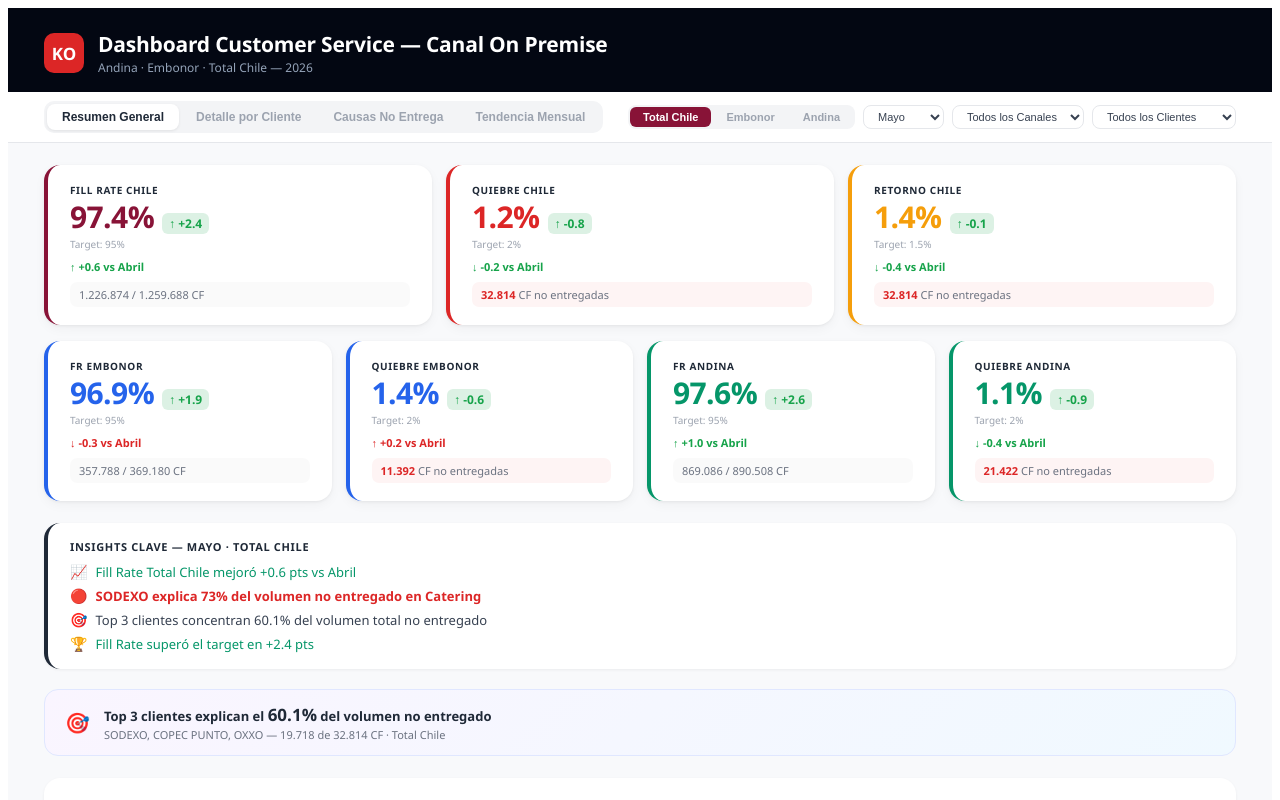
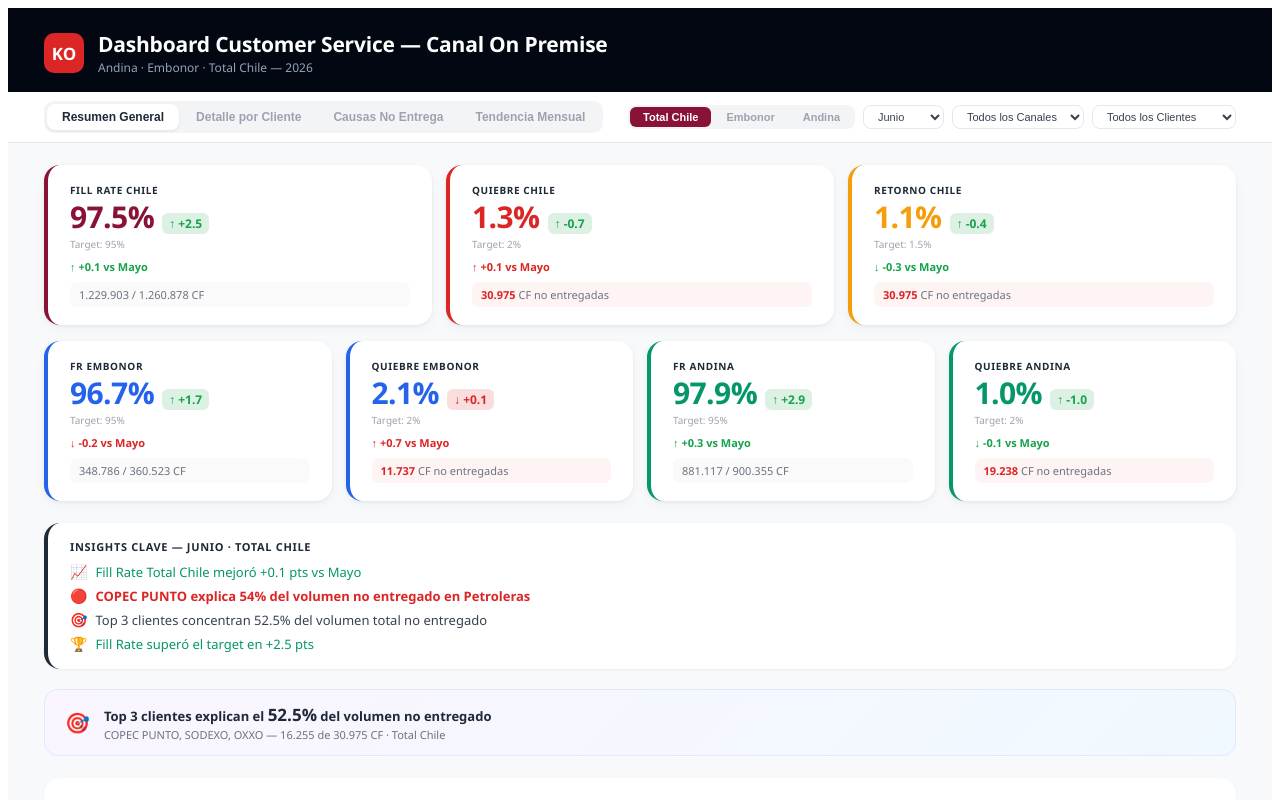
Before and after one commit to nicolasmiatello/cs-dashboard-chile-op, a React (Vite) app: page / in a window 1280 px wide. Shown: the top 800 px of the page. Built offline with nearby package versions, Linux system fonts and the light colour scheme.

Commit message:
Update App.jsx

```diff
--- a/src/App.jsx
+++ b/src/App.jsx
@@ -22,7 +22,7 @@ const CANAL_MAP = {
 };
 
 const CANALES = ["Catering", "Petroleras", "Fast Food", "C Stores", "Entretención", "Pizzería"];
-const MESES = ["Enero", "Febrero", "Marzo", "Abril", "Mayo"];
+const MESES = ["Enero", "Febrero", "Marzo", "Abril", "Mayo", "Junio"];
 const ALL_CADENAS = Object.keys(CANAL_MAP);
 const TARGETS = { fr: 95.0, quiebre: 2.0, retorno: 1.5 };
 
@@ -103,6 +103,21 @@ const RAW = {
       "ENJOY": { cf_sol: 11643, cf: 11526, fr: 99.0, quiebre: 0.5, retorno: 0.1 },
       "PAPA JOHNS": { cf_sol: 21639, cf: 21479, fr: 99.3, quiebre: 0.3, retorno: 0.4 },
     },
+    Junio: {
+      "SODEXO": { cf_sol: 108464, cf: 106240, fr: 97.9, quiebre: 1.6, retorno: 0.5 },
+      "COPEC PUNTO": { cf_sol: 81380, cf: 79279, fr: 97.4, quiebre: 1.1, retorno: 1.5 },
+      "ENEX/SHELL": { cf_sol: 33724, cf: 32681, fr: 96.9, quiebre: 1.8, retorno: 1.3 },
+      "PETROBRAS": { cf_sol: 35088, cf: 33455, fr: 95.3, quiebre: 2.6, retorno: 2.0 },
+      "DOGGIS": { cf_sol: 7680, cf: 6307, fr: 82.1, quiebre: 16.7, retorno: 1.2 },
+      "JUAN MAESTRO": { cf_sol: 3452, cf: 3022, fr: 87.5, quiebre: 10.8, retorno: 1.6 },
+      "MC DONALDS": { cf_sol: 5820, cf: 5715, fr: 98.2, quiebre: 0.7, retorno: 1.1 },
+      "SUBWAY": { cf_sol: 9171, cf: 8916, fr: 97.2, quiebre: 0.6, retorno: 2.2 },
+      "TARRAGONA": { cf_sol: 7363, cf: 6719, fr: 91.3, quiebre: 7.1, retorno: 1.6 },
+      "OXXO": { cf_sol: 20178, cf: 19539, fr: 96.8, quiebre: 1.8, retorno: 1.3 },
+      "CINEMARK": { cf_sol: 7400, cf: 7266, fr: 98.2, quiebre: 1.5, retorno: 0.3 },
+      "ENJOY": { cf_sol: 12026, cf: 11489, fr: 95.5, quiebre: 2.8, retorno: 1.7 },
+      "PAPA JOHNS": { cf_sol: 28777, cf: 28158, fr: 97.8, quiebre: 1.6, retorno: 0.6 },
+    },
   },
   andina: {
     Enero: {
@@ -179,6 +194,21 @@ const RAW = {
       "OXXO": { cf_sol: 122375, cf: 117018, fr: 95.6, quiebre: 1.6, retorno: 2.8 },
       "CINEMARK": { cf_sol: 8324, cf: 8183, fr: 98.3, quiebre: 1.4, retorno: 0.3 },
       "PAPA JOHNS": { cf_sol: 33347, cf: 32495, fr: 97.4, quiebre: 1.7, retorno: 0.8 },
+    },
+    Junio: {
+      "EUREST/COMPASS": { cf_sol: 150614, cf: 146757, fr: 97.4, quiebre: 1.1, retorno: 1.4 },
+      "SODEXO": { cf_sol: 214459, cf: 210957, fr: 98.4, quiebre: 0.7, retorno: 1.0 },
+      "COPEC PUNTO": { cf_sol: 176811, cf: 172946, fr: 97.8, quiebre: 0.9, retorno: 1.3 },
+      "ENEX/SHELL": { cf_sol: 61272, cf: 59743, fr: 97.5, quiebre: 1.2, retorno: 1.3 },
+      "PETROBRAS": { cf_sol: 74635, cf: 73749, fr: 98.8, quiebre: 0.9, retorno: 0.3 },
+      "DOGGIS": { cf_sol: 4829, cf: 4674, fr: 96.8, quiebre: 0.8, retorno: 2.4 },
+      "JUAN MAESTRO": { cf_sol: 4229, cf: 4100, fr: 96.9, quiebre: 1.6, retorno: 1.4 },
+      "MC DONALDS": { cf_sol: 9929, cf: 9847, fr: 99.2, quiebre: 0.6, retorno: 0.2 },
+      "SUBWAY": { cf_sol: 10705, cf: 10542, fr: 98.5, quiebre: 0.6, retorno: 0.9 },
+      "TARRAGONA": { cf_sol: 9967, cf: 9775, fr: 98.1, quiebre: 1.0, retorno: 0.9 },
+      "OXXO": { cf_sol: 127197, cf: 123273, fr: 96.9, quiebre: 1.4, retorno: 1.7 },
+      "CINEMARK": { cf_sol: 12707, cf: 12480, fr: 98.2, quiebre: 1.0, retorno: 0.8 },
+      "PAPA JOHNS": { cf_sol: 43001, cf: 42274, fr: 98.3, quiebre: 1.4, retorno: 0.3 },
     },
   },
 };
@@ -272,7 +302,7 @@ const BarLabel = (props) => {
 // ============================================================
 export default function Dashboard() {
   const [activeTab, setActiveTab] = useState("resumen");
-  const [selectedMes, setSelectedMes] = useState("Mayo");
+  const [selectedMes, setSelectedMes] = useState("Junio");
   const [selectedCanal, setSelectedCanal] = useState("Todos");
   const [selectedEmb, setSelectedEmb] = useState("Total Chile");
   const [selectedCadena, setSelectedCadena] = useState("Todas");
```
